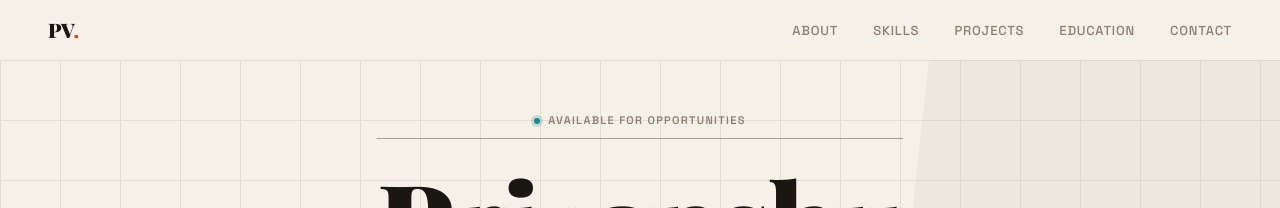
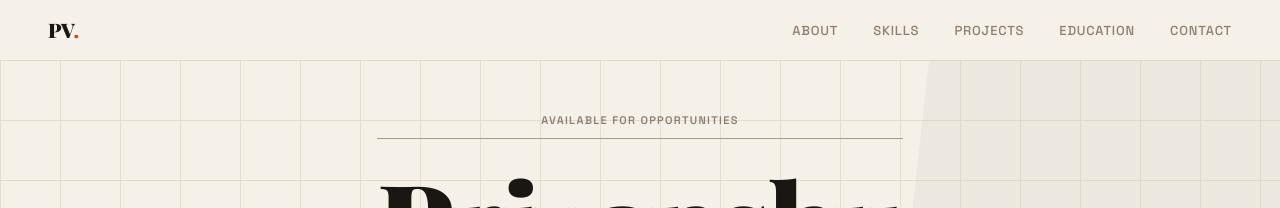
Before and after one commit to priyanshu-vaishnav/portfolio, a React (Vite) app: page / in a window 1280 px wide. Shown: the top 208 px of the page. Built offline with nearby package versions, Linux system fonts and the light colour scheme; a web font is replaced by a local one.

Commit message:
some fixes

```diff
--- a/src/App.jsx
+++ b/src/App.jsx
@@ -151,7 +151,7 @@ function Hero() {
       </div>
       <motion.div className="hero-content" style={{ y, opacity }}>
         <motion.div initial={{ opacity: 0, y: 30 }} animate={{ opacity: 1, y: 0 }} transition={{ delay: 0.2, duration: 0.8 }} className="hero-eyebrow">
-          <span className="dot pulse"/>
+
           Available for opportunities
         </motion.div>
         <motion.h1 initial={{ opacity: 0, y: 40 }} animate={{ opacity: 1, y: 0 }} transition={{ delay: 0.35, duration: 0.9 }}>
```
